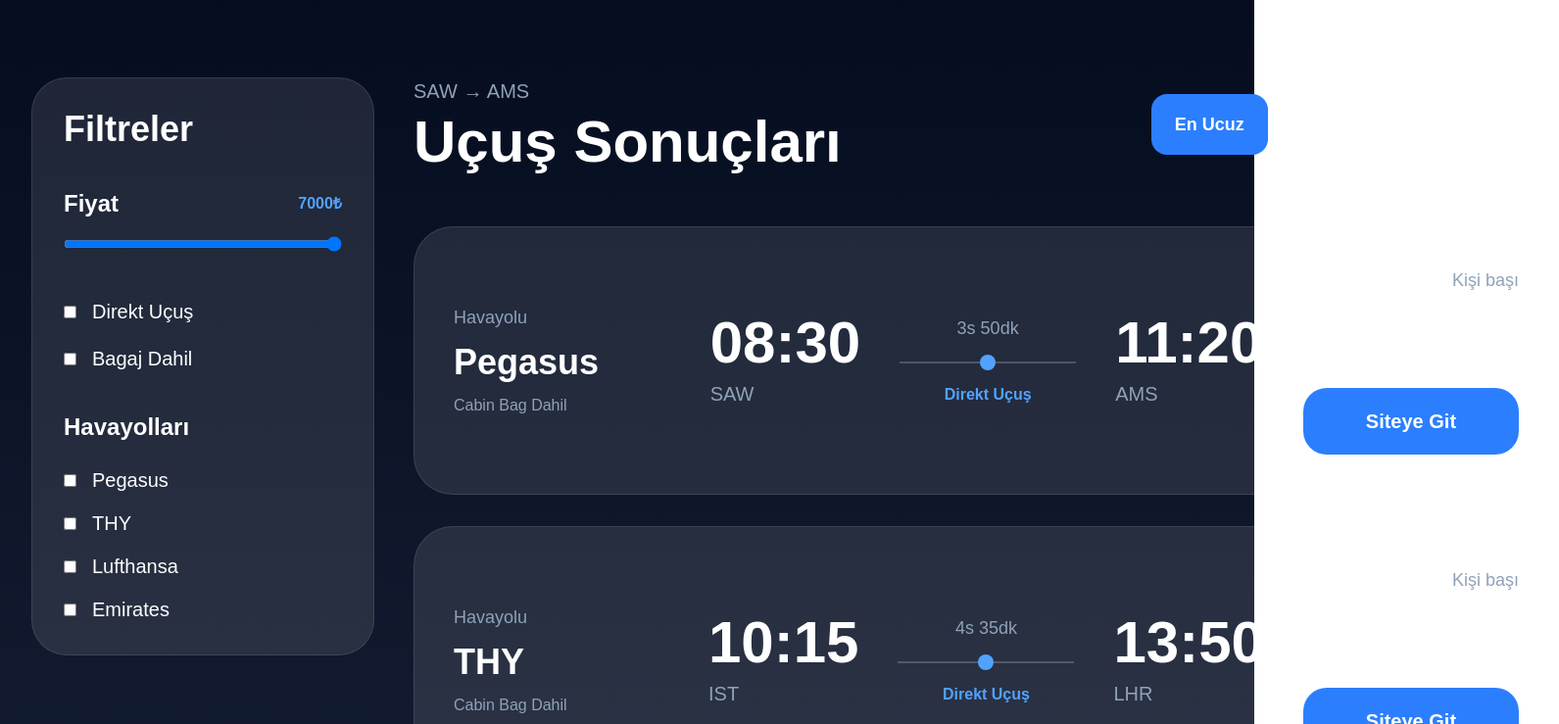
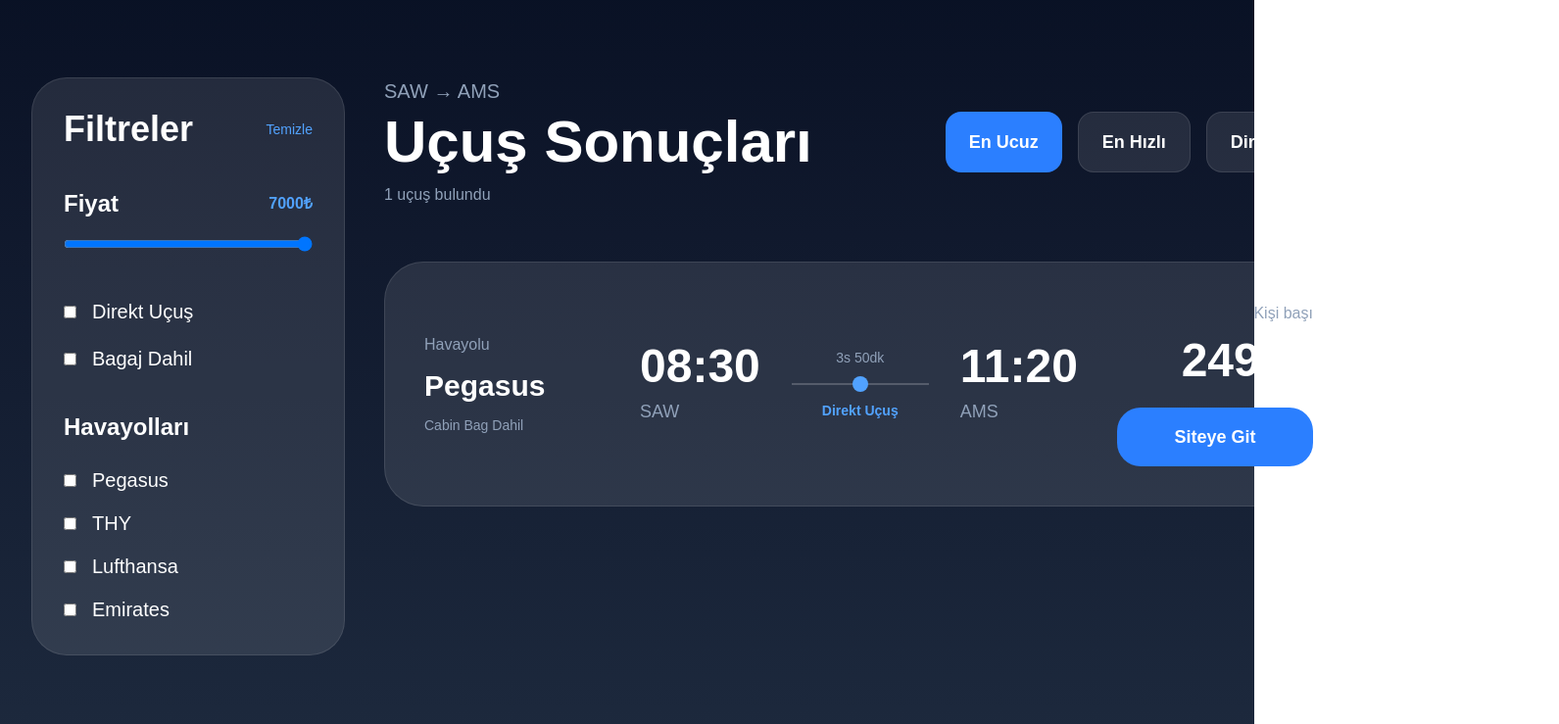
Before and after one commit to melihizzet/flight-platform, a Next.js app: page /flights in a window 1280 px wide. Shown: the part 397-1136 px from the top of the page at 98% size, 1591 px wide, since content can reach past the window. Built offline with nearby package versions, Linux system fonts and the light colour scheme.

Commit message:
improved flights page and filters

```diff
--- a/app/flights/page.tsx
+++ b/app/flights/page.tsx
@@ -11,7 +11,7 @@ export default function FlightsPage() {
 
   const to = searchParams.get("to") || "AMS";
 
-  const flights = [
+  const allFlights = [
     {
       airline: "Pegasus",
       from: "SAW",
@@ -19,6 +19,7 @@ export default function FlightsPage() {
       departure: "08:30",
       arrival: "11:20",
       duration: "3s 50dk",
+      durationNumber: 230,
       stops: 0,
       baggage: true,
       price: 2490,
@@ -30,6 +31,7 @@ export default function FlightsPage() {
       departure: "10:15",
       arrival: "13:50",
       duration: "4s 35dk",
+      durationNumber: 275,
       stops: 0,
       baggage: true,
       price: 3890,
@@ -41,6 +43,7 @@ export default function FlightsPage() {
       departure: "07:10",
       arrival: "11:40",
       duration: "5s 30dk",
+      durationNumber: 330,
       stops: 1,
       baggage: false,
       price: 2990,
@@ -52,6 +55,7 @@ export default function FlightsPage() {
       departure: "13:40",
       arrival: "19:10",
       duration: "4s 30dk",
+      durationNumber: 270,
       stops: 0,
       baggage: true,
       price: 6490,
@@ -65,6 +69,8 @@ export default function FlightsPage() {
   const [bagOnly, setBagOnly] = useState(false);
 
   const [selectedAirlines, setSelectedAirlines] = useState<string[]>([]);
+
+  const [sortType, setSortType] = useState("cheap");
 
   const [adult, setAdult] = useState(1);
   const [child, setChild] = useState(0);
@@ -96,24 +102,46 @@ export default function FlightsPage() {
 
   };
 
-  const filteredFlights = flights.filter((flight) => {
+  const clearFilters = () => {
 
-    const matchesPrice = flight.price <= maxPrice;
+    setMaxPrice(7000);
 
-    const matchesDirect = directOnly
+    setDirectOnly(false);
+
+    setBagOnly(false);
+
+    setSelectedAirlines([]);
+
+  };
+
+  let filteredFlights = allFlights.filter((flight) => {
+
+    const matchesRoute =
+      flight.from === from &&
+      flight.to === to;
+
+    const matchesPrice =
+      flight.price <= maxPrice;
+
+    const matchesDirect =
+      directOnly
         ? flight.stops === 0
         : true;
 
-    const matchesBag = bagOnly
+    const matchesBag =
+      bagOnly
         ? flight.baggage
         : true;
 
     const matchesAirline =
       selectedAirlines.length === 0
         ? true
-        : selectedAirlines.includes(flight.airline);
+        : selectedAirlines.includes(
+            flight.airline
+          );
 
     return (
+      matchesRoute &&
       matchesPrice &&
       matchesDirect &&
       matchesBag &&
@@ -121,6 +149,32 @@ export default function FlightsPage() {
     );
 
   });
+
+  if (sortType === "cheap") {
+
+    filteredFlights.sort(
+      (a, b) => a.price - b.price
+    );
+
+  }
+
+  if (sortType === "fast") {
+
+    filteredFlights.sort(
+      (a, b) =>
+        a.durationNumber -
+        b.durationNumber
+    );
+
+  }
+
+  if (sortType === "direct") {
+
+    filteredFlights = filteredFlights.filter(
+      (flight) => flight.stops === 0
+    );
+
+  }
 
   return (
     <main className="min-h-screen bg-gradient-to-b from-slate-950 via-slate-900 to-slate-800 text-white">
@@ -130,7 +184,7 @@ export default function FlightsPage() {
 
         <a
           href="/"
-          className="text-5xl font-black"
+          className="text-4xl font-black"
         >
           ✈️ UçGit
         </a>
@@ -149,7 +203,7 @@ export default function FlightsPage() {
 
       </nav>
 
-      {/* SEARCH TOP */}
+      {/* SEARCH */}
       <section className="max-w-[1700px] mx-auto px-8 pt-10">
 
         <div className="bg-white/10 border border-white/10 rounded-[36px] p-8 backdrop-blur-xl">
@@ -171,7 +225,8 @@ export default function FlightsPage() {
               className="bg-slate-700 border border-white/10 rounded-3xl p-6 text-xl outline-none"
             />
 
-            <div className="bg-slate-700 border border-white/10 rounded-3xl p-6 text-xl">
+            {/* PASSENGERS */}
+            <div className="bg-slate-700 border border-white/10 rounded-3xl p-6 text-lg">
 
               <div className="space-y-4">
 
@@ -282,16 +337,27 @@ export default function FlightsPage() {
       {/* CONTENT */}
       <section className="max-w-[1700px] mx-auto px-8 py-20">
 
-        <div className="grid lg:grid-cols-[350px_1fr] gap-10">
+        <div className="grid lg:grid-cols-[320px_1fr] gap-10">
 
           {/* FILTERS */}
           <div className="bg-white/10 border border-white/10 rounded-[36px] p-8 h-fit sticky top-10">
 
-            <h2 className="text-4xl font-black mb-10">
+            <div className="flex items-center justify-between mb-10">
+
+              <h2 className="text-4xl font-black">
                 Filtreler
               </h2>
 
-            {/* Price */}
+              <button
+                onClick={clearFilters}
+                className="text-blue-400 text-sm hover:text-blue-300"
+              >
+                Temizle
+              </button>
+
+            </div>
+
+            {/* PRICE */}
             <div className="mb-10">
 
               <div className="flex items-center justify-between mb-4">
@@ -319,7 +385,7 @@ export default function FlightsPage() {
 
             </div>
 
-            {/* Checkboxes */}
+            {/* CHECKBOX */}
             <div className="space-y-5 mb-10">
 
               <label className="flex items-center gap-4 text-xl">
@@ -352,7 +418,7 @@ export default function FlightsPage() {
 
             </div>
 
-            {/* Airlines */}
+            {/* AIRLINES */}
             <div>
 
               <p className="text-2xl font-bold mb-6">
@@ -393,7 +459,7 @@ export default function FlightsPage() {
           {/* RESULTS */}
           <div>
 
-            {/* Top */}
+            {/* TOP */}
             <div className="flex flex-col lg:flex-row lg:items-center lg:justify-between gap-8 mb-14">
 
               <div>
@@ -406,19 +472,50 @@ export default function FlightsPage() {
                   Uçuş Sonuçları
                 </h1>
 
+                <p className="text-slate-400 mt-3">
+                  {filteredFlights.length} uçuş bulundu
+                </p>
+
               </div>
 
               <div className="flex flex-wrap gap-4">
 
-                <button className="bg-blue-500 px-6 py-4 rounded-2xl font-bold text-lg">
+                <button
+                  onClick={() =>
+                    setSortType("cheap")
+                  }
+                  className={`px-6 py-4 rounded-2xl font-bold text-lg ${
+                    sortType === "cheap"
+                      ? "bg-blue-500"
+                      : "bg-white/10 border border-white/10"
+                  }`}
+                >
                   En Ucuz
                 </button>
 
-                <button className="bg-white/10 border border-white/10 px-6 py-4 rounded-2xl font-bold text-lg">
+                <button
+                  onClick={() =>
+                    setSortType("fast")
+                  }
+                  className={`px-6 py-4 rounded-2xl font-bold text-lg ${
+                    sortType === "fast"
+                      ? "bg-blue-500"
+                      : "bg-white/10 border border-white/10"
+                  }`}
+                >
                   En Hızlı
                 </button>
 
-                <button className="bg-white/10 border border-white/10 px-6 py-4 rounded-2xl font-bold text-lg">
+                <button
+                  onClick={() =>
+                    setSortType("direct")
+                  }
+                  className={`px-6 py-4 rounded-2xl font-bold text-lg ${
+                    sortType === "direct"
+                      ? "bg-blue-500"
+                      : "bg-white/10 border border-white/10"
+                  }`}
+                >
                   Direkt Uçuş
                 </button>
 
@@ -429,6 +526,22 @@ export default function FlightsPage() {
             {/* FLIGHTS */}
             <div className="space-y-8">
 
+              {filteredFlights.length === 0 && (
+
+                <div className="bg-white/10 border border-white/10 rounded-[40px] p-20 text-center">
+
+                  <h2 className="text-5xl font-black">
+                    Uçuş bulunamadı
+                  </h2>
+
+                  <p className="text-slate-400 mt-6 text-2xl">
+                    Filtreleri değiştirmeyi deneyin.
+                  </p>
+
+                </div>
+
+              )}
+
               {filteredFlights.map((flight, index) => (
 
                 <div
@@ -438,18 +551,18 @@ export default function FlightsPage() {
 
                   <div className="flex flex-col xl:flex-row xl:items-center xl:justify-between gap-10">
 
-                    {/* Airline */}
-                    <div className="min-w-[220px]">
+                    {/* AIRLINE */}
+                    <div className="min-w-[180px]">
 
-                      <p className="text-slate-400 text-lg">
+                      <p className="text-slate-400">
                         Havayolu
                       </p>
 
-                      <h2 className="text-4xl font-black mt-3">
+                      <h2 className="text-3xl font-black mt-3">
                         {flight.airline}
                       </h2>
 
-                      <p className="text-slate-400 mt-3">
+                      <p className="text-slate-400 mt-3 text-sm">
                         {flight.baggage
                           ? "Cabin Bag Dahil"
                           : "Bagaj Yok"}
@@ -457,34 +570,34 @@ export default function FlightsPage() {
 
                     </div>
 
-                    {/* Times */}
-                    <div className="flex items-center gap-10">
+                    {/* TIMES */}
+                    <div className="flex items-center gap-8">
 
                       <div>
 
-                        <p className="text-6xl font-black">
+                        <p className="text-5xl font-black">
                           {flight.departure}
                         </p>
 
-                        <p className="text-slate-400 mt-2 text-xl">
+                        <p className="text-slate-400 mt-2 text-lg">
                           {flight.from}
                         </p>
 
                       </div>
 
-                      <div className="text-center min-w-[180px]">
+                      <div className="text-center min-w-[140px]">
 
-                        <p className="text-slate-400 text-lg">
+                        <p className="text-slate-400 text-sm">
                           {flight.duration}
                         </p>
 
-                        <div className="w-full h-[2px] bg-white/20 my-5 relative">
+                        <div className="w-full h-[2px] bg-white/20 my-4 relative">
 
                           <div className="absolute left-1/2 top-1/2 -translate-x-1/2 -translate-y-1/2 w-4 h-4 rounded-full bg-blue-400"></div>
 
                         </div>
 
-                        <p className="text-blue-400 font-bold">
+                        <p className="text-blue-400 font-bold text-sm">
 
                           {flight.stops === 0
                             ? "Direkt Uçuş"
@@ -496,11 +609,11 @@ export default function FlightsPage() {
 
                       <div>
 
-                        <p className="text-6xl font-black">
+                        <p className="text-5xl font-black">
                           {flight.arrival}
                         </p>
 
-                        <p className="text-slate-400 mt-2 text-xl">
+                        <p className="text-slate-400 mt-2 text-lg">
                           {flight.to}
                         </p>
 
@@ -508,18 +621,18 @@ export default function FlightsPage() {
 
                     </div>
 
-                    {/* Price */}
-                    <div className="text-right min-w-[220px]">
+                    {/* PRICE */}
+                    <div className="text-right min-w-[200px]">
 
-                      <p className="text-slate-400 text-lg">
+                      <p className="text-slate-400">
                         Kişi başı
                       </p>
 
-                      <h3 className="text-6xl font-black mt-3">
+                      <h3 className="text-5xl font-black mt-3">
                         {flight.price}₺
                       </h3>
 
-                      <button className="bg-blue-500 hover:bg-blue-600 transition px-10 py-5 rounded-3xl mt-6 font-black text-xl w-full">
+                      <button className="bg-blue-500 hover:bg-blue-600 transition px-10 py-4 rounded-3xl mt-6 font-black text-lg w-full">
                         Siteye Git
                       </button>
 
```
Lines whose indentation alone changed are shown as unchanged.
